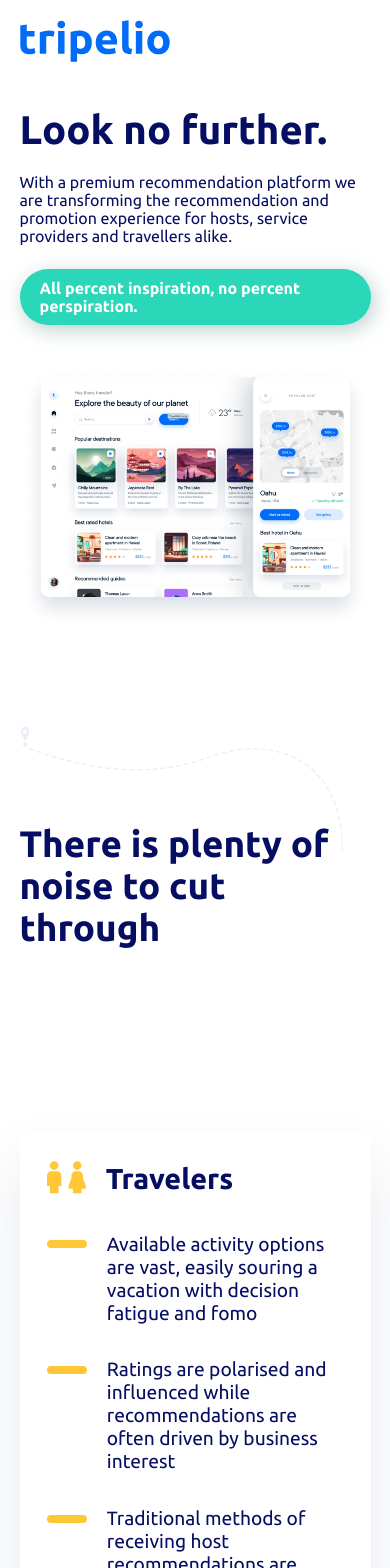
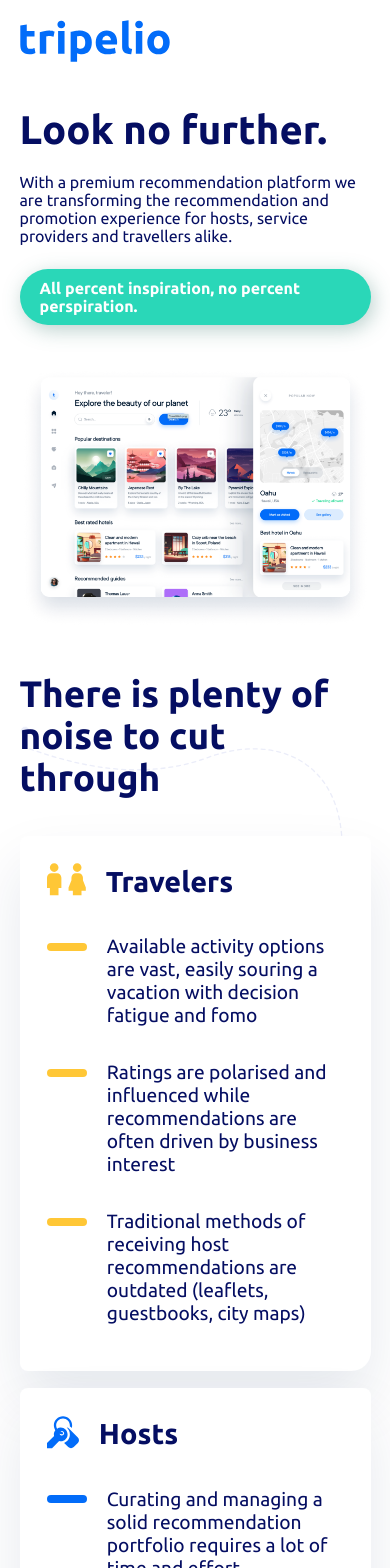
Before and after one commit to pepper-labs/tripel.io, a Next.js app: page / in a window 390 px wide. Shown: the top 1568 px of the page. Built offline with nearby package versions, Linux system fonts and the light colour scheme.

Commit message:
Enhance readability on mobile

```diff
--- a/styles/Home.module.css
+++ b/styles/Home.module.css
@@ -92,6 +92,12 @@
   position: relative;
 }
 
+@media (max-width: 700px) {
+  .highlights {
+    padding-top: 0;
+  }
+}
+
 .highlights:before {
   display: block;
   content: '';
@@ -135,6 +141,13 @@
   z-index: 20;
 }
 
+@media (max-width: 700px) {
+  .highlights h2 {
+    display: block;
+    margin-bottom: 1em;
+  }
+}
+
 .highlight {
   padding: 2.5vw;
   box-shadow: 0 30px 60px rgba(0, 37, 86, 0.1);
@@ -150,6 +163,7 @@
 @media (max-width: 700px) {
   .highlight {
     padding: 7vw;
+    margin-bottom: 2vh;
   }
 }
 
```
